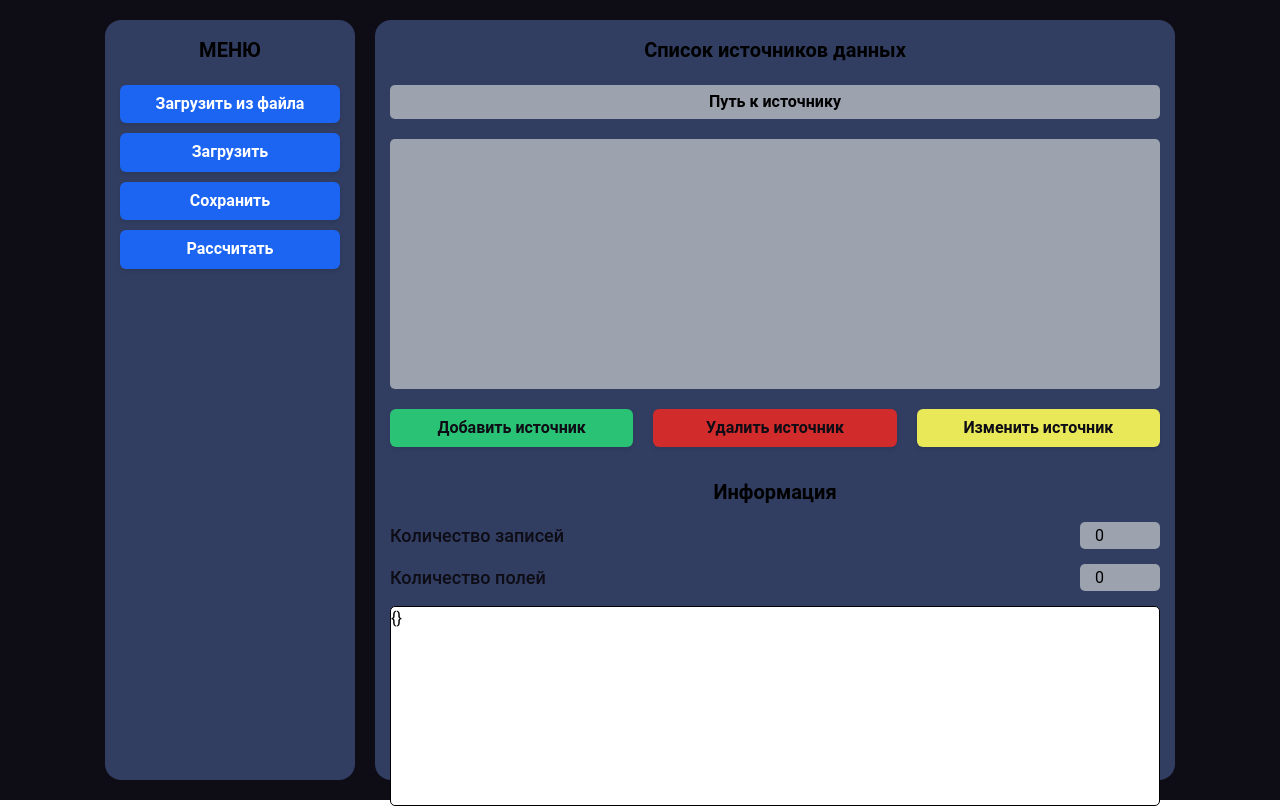
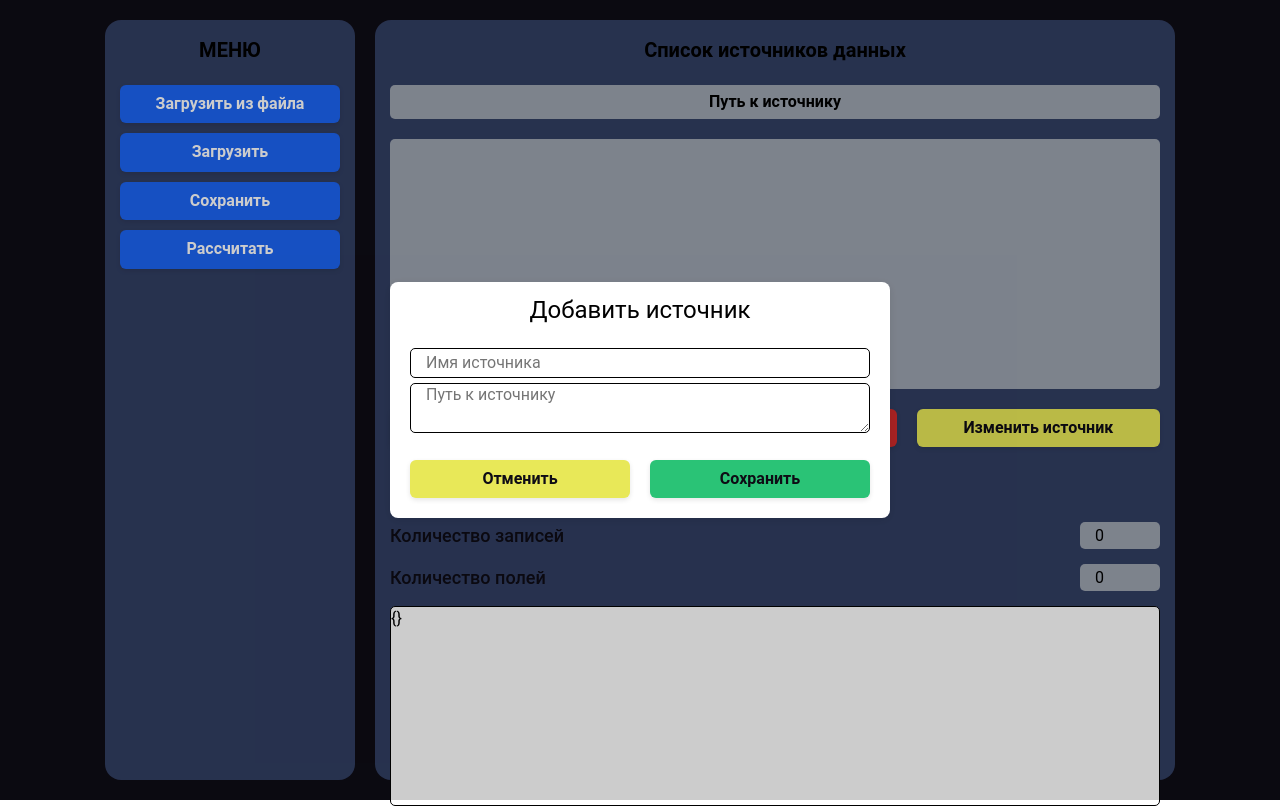
Before and after one commit to AnnJay/source-app, a React (Vite) app: page / in a window 1280 px wide. Both pictures are taken after a click on the button "Добавить источник". Built offline with nearby package versions, Linux system fonts and the light colour scheme.

Commit message:
Реализовать добавление/изменение источника

```diff
--- a/src/components/body/list/ListComponent.jsx
+++ b/src/components/body/list/ListComponent.jsx
@@ -13,7 +13,11 @@ export const ListComponent = ({ urls, dispatch, currentUrlId }) => {
         currentUrlId={currentUrlId}
       />
 
-      <UrlButtons />
+      <UrlButtons
+        dispatch={dispatch}
+        currentUrl={urls[currentUrlId]}
+        currentUrlId={currentUrlId}
+      />
     </div>
   );
 };
--- a/src/components/body/list/UrlButtons.jsx
+++ b/src/components/body/list/UrlButtons.jsx
@@ -1,15 +1,49 @@
-export const UrlButtons = () => {
+import { useState } from "react";
+import { SourceModal } from "../../modals/SourceModal";
+
+export const UrlButtons = ({ dispatch, currentUrl, currentUrlId }) => {
+  const [openAddModal, setOpenAddModal] = useState(false);
+  const [openEditModal, setOpenEditModal] = useState(false);
+  const [openDeleteModal, setOpenDeleteModal] = useState(false);
+
   return (
     <div className="url-component-container">
-      <button className="button text-dark button--success">
+      <button
+        className="button text-dark button--success"
+        onClick={() => setOpenAddModal(true)}
+      >
         Добавить источник
       </button>
-      <button className="button text-dark button--danger">
+      <button
+        className="button text-dark button--danger"
+        disabled={!currentUrl}
+      >
         Удалить источник
       </button>
-      <button className="button text-dark button--warning">
+      <button
+        className="button text-dark button--warning"
+        onClick={() => setOpenEditModal(true)}
+        disabled={!currentUrl}
+      >
         Изменить источник
       </button>
+
+      {openAddModal && (
+        <SourceModal
+          onClose={() => setOpenAddModal(false)}
+          dispatch={dispatch}
+        />
+      )}
+
+      {openEditModal && (
+        <SourceModal
+          onClose={() => setOpenEditModal(false)}
+          isEdit
+          currentUrl={currentUrl}
+          dispatch={dispatch}
+          currentUrlId={currentUrlId}
+        />
+      )}
     </div>
   );
 };
--- /dev/null
+++ b/src/components/modals/SourceModal.jsx
@@ -0,0 +1,71 @@
+import { useState } from "react";
+
+import { Modal } from "./Modal";
+import { actions } from "../../utils/reducer";
+
+export const SourceModal = (props) => {
+  const { onClose, isEdit, dispatch, currentUrl, currentUrlId } = props;
+
+  const [innerState, setInnerState] = useState(
+    isEdit ? { ...currentUrl } : { name: "", path: "" }
+  );
+
+  const handleChangeValue = (e) => {
+    setInnerState({ ...innerState, [e.target.name]: e.target.value });
+  };
+
+  const handleSaveData = () => {
+    if (!innerState.name || !innerState.url) return;
+
+    if (isEdit) {
+      dispatch({
+        type: actions.updateSource,
+        payload: { index: currentUrlId, updatedUrl: innerState },
+      });
+    } else {
+      dispatch({ type: actions.addSource, payload: innerState });
+    }
+
+    onClose();
+  };
+
+  return (
+    <Modal isModalOpen={true} onClose={onClose}>
+      <div className="modal-header">
+        {isEdit ? "Изменить источник" : "Добавить источник"}
+      </div>
+
+      <div className="modal-body">
+        <input
+          type="text"
+          placeholder="Имя источника"
+          className="input"
+          name="name"
+          value={innerState.name}
+          onChange={handleChangeValue}
+        />
+
+        <textarea
+          placeholder="Путь к источнику"
+          className="input input--high"
+          name="url"
+          value={innerState.url}
+          onChange={handleChangeValue}
+        />
+      </div>
+
+      <div className="modal-footer">
+        <button className="button button--warning text-dark" onClick={onClose}>
+          Отменить
+        </button>
+
+        <button
+          className="button button--success text-dark"
+          onClick={handleSaveData}
+        >
+          Сохранить
+        </button>
+      </div>
+    </Modal>
+  );
+};
--- a/src/components/modals/modals.css
+++ b/src/components/modals/modal.css
@@ -15,7 +15,7 @@
 
 .modal-content {
   background-color: #fff;
-  padding: 20px;
+  padding: 10px 20px;
   border-radius: 8px;
   box-shadow: 0 2px 10px rgba(0, 0, 0, 0.1);
   max-width: 500px;
@@ -31,3 +31,32 @@
     opacity: 1;
   }
 }
+
+.modal-header {
+  font-size: 24px;
+  text-align: center;
+  margin-bottom: 20px;
+}
+
+.modal-footer {
+  display: flex;
+  align-items: center;
+  gap: 20px;
+  justify-content: end;
+  margin-top: 15px;
+}
+
+.input {
+  background: var(--color-bg-light);
+  border: 1px solid var(--color-border-dark);
+  border-radius: 5px;
+  padding-left: 15px;
+  width: 100%;
+
+  height: 30px;
+  margin-bottom: 5px;
+}
+
+.input--high {
+  height: 50px;
+}
--- a/src/index.css
+++ b/src/index.css
@@ -63,7 +63,11 @@
 }
 
 .button:hover {
-  color: var(--color-text-secondary);
+  color: var(--color-text-dark);
+}
+
+.button:disabled {
+  cursor: not-allowed;
 }
 
 .text-dark {
```
